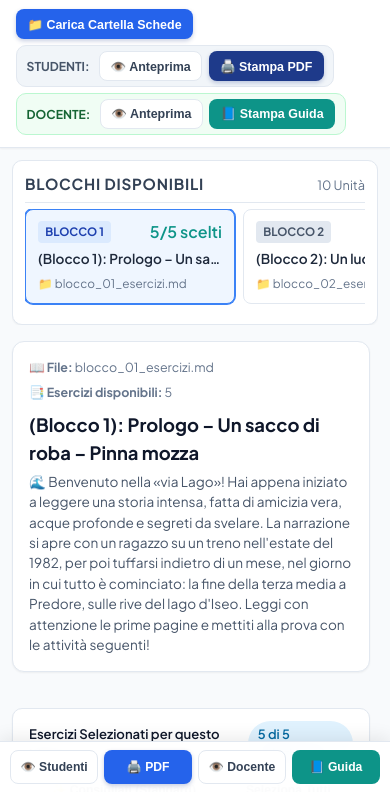
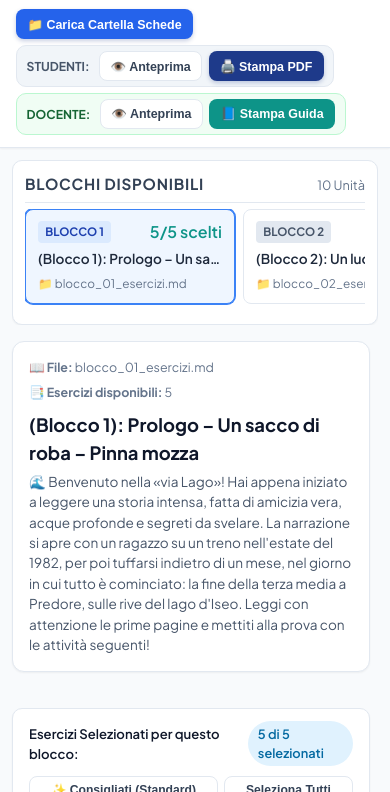
Before and after one commit to aalborghetti/AnalisiLibro, a plain HTML site: page index.html in a window 390 px wide. Shown: the part 52-844 px from the top of the page. Drawn offline with Linux system fonts and the light colour scheme.

Commit message:
Rimossa barra dei pulsanti sotto la barra laterale

```diff
--- a/index.html
+++ b/index.html
@@ -155,22 +155,6 @@
     </div>
   </div>
 
-  <!-- Barra Azioni Rapide Mobile Sticky (Visibile su schermi <= 900px) -->
-  <nav class="mobile-bottom-bar" id="mobile-bottom-bar" style="display: none;">
-    <button type="button" class="btn btn-secondary mobile-btn" onclick="openPrintPreview()" title="Anteprima scheda alunni">
-      👁️ Studenti
-    </button>
-    <button type="button" class="btn btn-primary mobile-btn" style="background-color: #2563eb;" onclick="printStudentSheet()" title="Stampa o salva in PDF">
-      🖨️ PDF
-    </button>
-    <button type="button" class="btn btn-secondary mobile-btn" onclick="openTeacherPreview()" title="Anteprima soluzioni e guida">
-      👁️ Docente
-    </button>
-    <button type="button" class="btn btn-accent mobile-btn" onclick="printTeacherGuide()" title="Stampa o salva guida docente">
-      📘 Guida
-    </button>
-  </nav>
-
   <!-- UNIVERSAL CLIENT-SIDE MARKDOWN PARSER & CONTROLLER -->
   <!-- Logica Applicativa Client-Side -->
   <script src="script/app.js"></script>
--- a/script/app.js
+++ b/script/app.js
@@ -292,8 +292,6 @@ function loadRawWorksheets(worksheetsArray) {
   if (toolbar) toolbar.style.display = 'flex';
   const grid = document.getElementById('exercises-grid');
   if (grid) grid.style.display = 'flex';
-  const mBar = document.getElementById('mobile-bottom-bar');
-  if (mBar) mBar.style.display = 'flex';
 
   // Aggiorna l'intestazione
   document.getElementById('app-book-title').textContent = globalBookTitle;
@@ -315,8 +313,6 @@ function showEmptyState() {
   if (toolbar) toolbar.style.display = 'none';
   const grid = document.getElementById('exercises-grid');
   if (grid) grid.style.display = 'none';
-  const mBar = document.getElementById('mobile-bottom-bar');
-  if (mBar) mBar.style.display = 'none';
   const list = document.getElementById('blocks-list');
   if (list) list.innerHTML = '<div style="padding: 1.5rem 1rem; color: #94a3b8; font-size: 0.85rem; text-align: center;">Nessun blocco caricato.<br>Carica la cartella <code>schede_esercizi/</code>.</div>';
   document.getElementById('app-book-title').textContent = "Generatore Schede Didattiche & PDF";
--- a/style.css
+++ b/style.css
@@ -760,11 +760,6 @@ header {
   margin: 1rem 0;
 }
 
-/* Barra Rapida Mobile (Nascosta su desktop) */
-.mobile-bottom-bar {
-  display: none;
-}
-
 /* ==========================================================================
    Regole Responsive Avanzate per Dispositivi Mobili e Tablet (<= 900px)
    ========================================================================== */
@@ -773,7 +768,6 @@ header {
     height: auto !important;
     min-height: 100vh !important;
     overflow-y: auto !important;
-    padding-bottom: 74px !important;
   }
 
   /* Header più compatto e touch-friendly */
@@ -1001,34 +995,6 @@ header {
     padding: 0.45rem 0.75rem !important;
   }
 
-  /* Barra Rapida Inferiore Sticky su Mobile */
-  .mobile-bottom-bar {
-    display: flex !important;
-    position: fixed !important;
-    bottom: 0 !important;
-    left: 0 !important;
-    right: 0 !important;
-    background: rgba(255, 255, 255, 0.96) !important;
-    backdrop-filter: blur(10px) !important;
-    -webkit-backdrop-filter: blur(10px) !important;
-    border-top: 1px solid var(--border) !important;
-    padding: 0.5rem 0.65rem !important;
-    gap: 0.4rem !important;
-    justify-content: space-around !important;
-    z-index: 90 !important;
-    box-shadow: 0 -4px 16px rgba(0, 0, 0, 0.08) !important;
-  }
-
-  .mobile-bottom-bar .mobile-btn {
-    flex: 1 !important;
-    padding: 0.55rem 0.35rem !important;
-    font-size: 0.76rem !important;
-    font-weight: 700 !important;
-    justify-content: center !important;
-    white-space: nowrap !important;
-    border-radius: 8px !important;
-  }
-
   /* Tabelle responsive in anteprima e schede */
   .table-matching th, .table-matching td,
   .vf-table th, .vf-table td {
@@ -1062,7 +1028,7 @@ header {
     padding-bottom: 0 !important;
   }
 
-  header, .sidebar, .selection-toolbar, .dropzone-banner, .modal-header, .modal-footer, .header-actions, .mobile-bottom-bar {
+  header, .sidebar, .selection-toolbar, .dropzone-banner, .modal-header, .modal-footer, .header-actions {
     display: none !important;
   }
 
```
